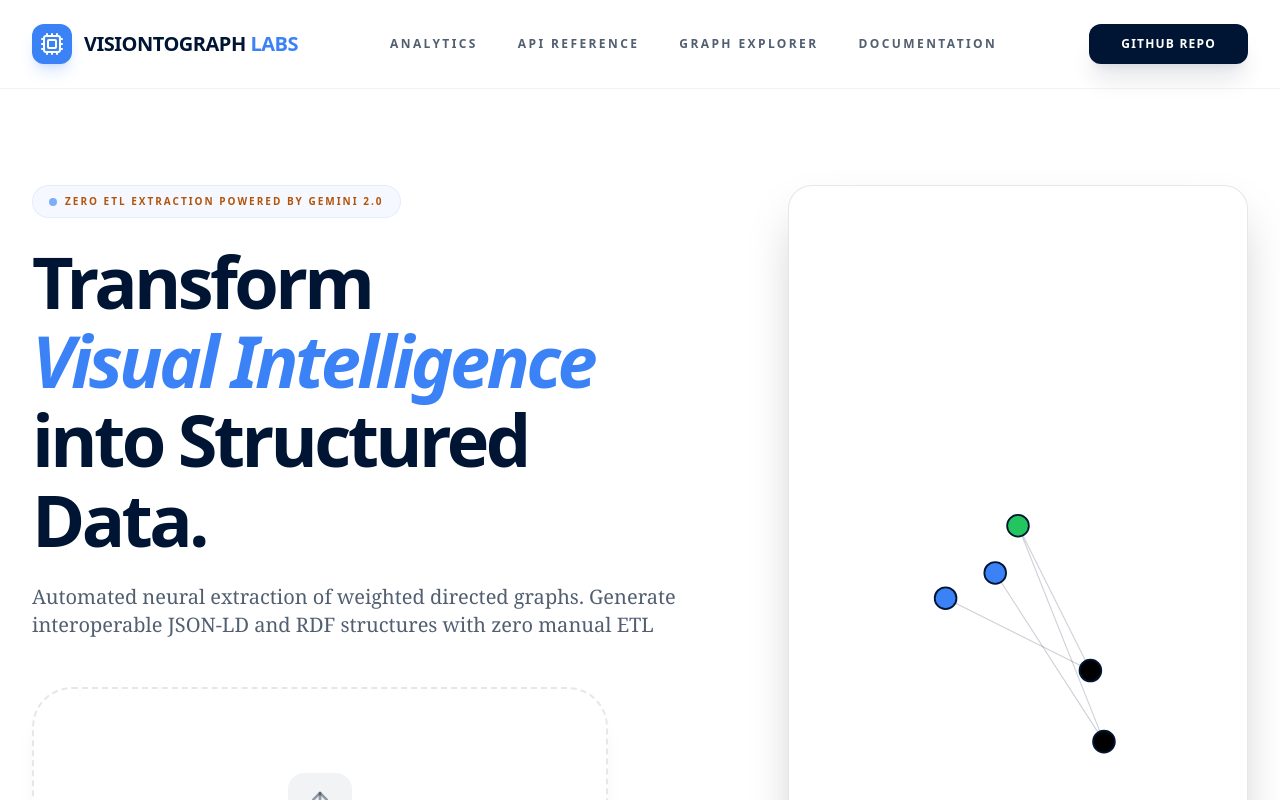
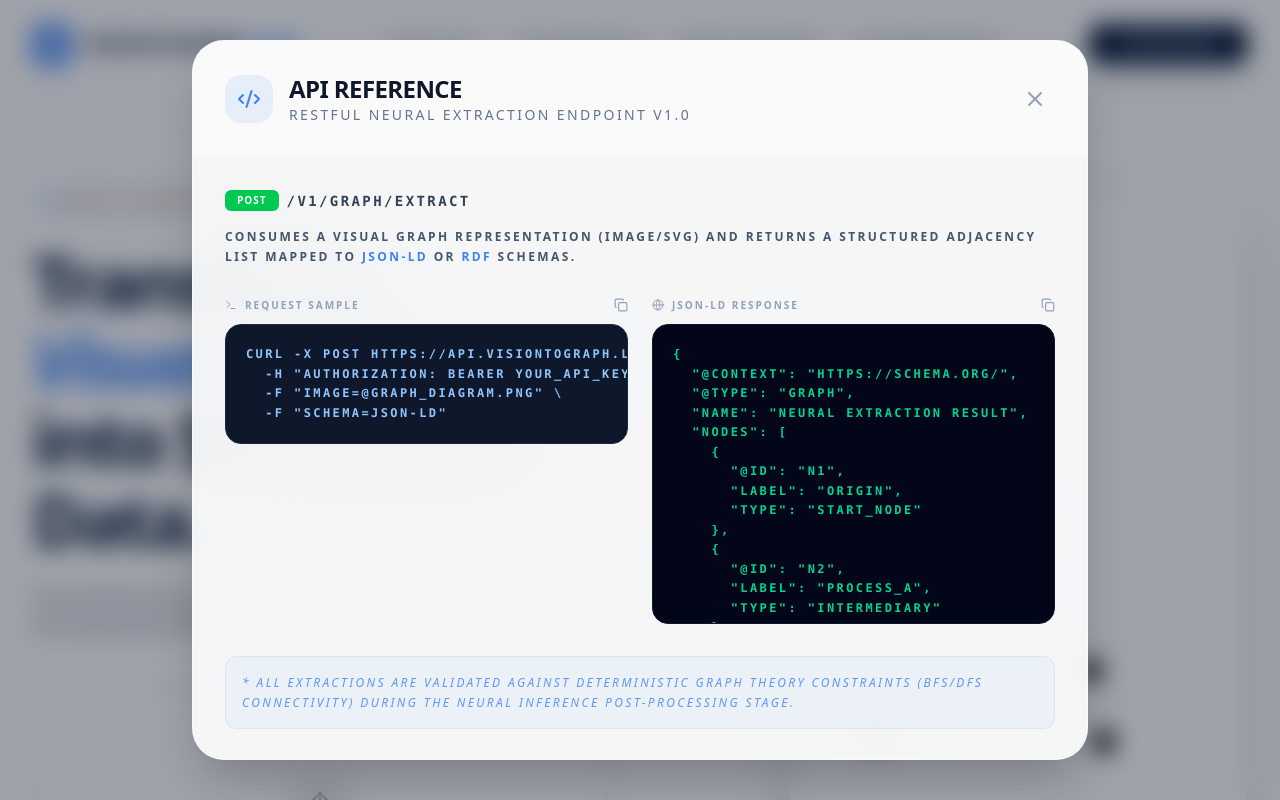
Before and after one commit to YenliGM/Vision-to-Graph-AI-Powered-Search-Engine, a React app in the folder final_project/frontend/: page / in a window 1280 px wide. Both pictures are taken after a click on the button "API REFERENCE". Shown: the top 800 px of the page. Built offline with nearby package versions, Linux system fonts and the light colour scheme; the HTML template or start-up script is replaced by a standard one; a web font is replaced by a local one.

Commit message:
API Reference Component

```diff
--- /dev/null
+++ b/final_project/frontend/src/components/ApiReferenceModal.jsx
@@ -0,0 +1,130 @@
+import React from 'react';
+import { motion, AnimatePresence } from 'framer-motion';
+import { X, Code2, Terminal, Globe, Copy } from 'lucide-react';
+
+/**
+ * ApiReferenceModal - A technical deep-dive into the Vision-to-Graph API.
+ * Designed for recruiters and technical leads to evaluate system architecture.
+ */
+const ApiReferenceModal = ({ isOpen, onClose }) => {
+  const sampleRequest = `curl -X POST https://api.visiontograph.labs/v1/extract \\
+  -H "Authorization: Bearer YOUR_API_KEY" \\
+  -F "image=@graph_diagram.png" \\
+  -F "schema=json-ld"`;
+
+  const sampleResponse = {
+    "@context": "https://schema.org/",
+    "@type": "Graph",
+    "name": "Neural Extraction Result",
+    "nodes": [
+      { "@id": "n1", "label": "Origin", "type": "start_node" },
+      { "@id": "n2", "label": "Process_A", "type": "intermediary" }
+    ],
+    "edges": [
+      { "source": "n1", "target": "n2", "weight": 1.5, "directed": true }
+    ],
+    "metadata": { "inference_engine": "gemini-2.0-flash", "confidence": 0.98 }
+  };
+
+  return (
+    <AnimatePresence>
+      {isOpen && (
+        <div className="fixed inset-0 z-[60] flex items-center justify-center p-4 md:p-6">
+          {/* Backdrop */}
+          <motion.div
+            initial={{ opacity: 0 }}
+            animate={{ opacity: 1 }}
+            exit={{ opacity: 0 }}
+            onClick={onClose}
+            className="absolute inset-0 bg-slate-900/40 backdrop-blur-md"
+          />
+
+          {/* Modal Card */}
+          <motion.div
+            initial={{ scale: 0.9, opacity: 0, y: 20 }}
+            animate={{ scale: 1, opacity: 1, y: 0 }}
+            exit={{ scale: 0.9, opacity: 0, y: 20 }}
+            className="relative w-full max-w-4xl max-h-[90vh] bg-white/90 backdrop-blur-2xl rounded-[2rem] shadow-2xl border border-white/50 overflow-hidden flex flex-col"
+          >
+            {/* Modal Header */}
+            <div className="p-6 md:p-8 border-b border-slate-100 flex justify-between items-center bg-white/50">
+              <div className="flex items-center gap-4">
+                <div className="p-3 bg-brand-blue/10 rounded-2xl">
+                  <Code2 className="text-brand-blue w-6 h-6" />
+                </div>
+                <div>
+                  <h2 className="text-2xl font-bold text-slate-900 tracking-tight">API Reference</h2>
+                  <p className="text-sm text-slate-500 font-medium">RESTful Neural Extraction Endpoint v1.0</p>
+                </div>
+              </div>
+              <button onClick={onClose} className="p-2 hover:bg-slate-100 rounded-full transition-colors">
+                <X size={24} className="text-slate-400" />
+              </button>
+            </div>
+
+            {/* Modal Content - Scrollable */}
+            <div className="p-6 md:p-8 overflow-y-auto space-y-8 custom-scrollbar">
+
+              {/* Endpoint Detail */}
+              <section className="space-y-4">
+                <div className="flex items-center gap-2">
+                  <span className="px-3 py-1 bg-green-500 text-white text-[10px] font-black rounded-md uppercase tracking-widest">POST</span>
+                  <code className="text-sm font-mono font-bold text-slate-700">/v1/graph/extract</code>
+                </div>
+                <p className="text-slate-600 leading-relaxed">
+                  Consumes a visual graph representation (Image/SVG) and returns a structured adjacency list mapped to
+                  <span className="font-semibold text-brand-blue"> JSON-LD</span> or <span className="font-semibold text-brand-blue">RDF</span> schemas.
+                </p>
+              </section>
+
+              {/* Code Blocks Grid */}
+              <div className="grid grid-cols-1 lg:grid-cols-2 gap-6">
+
+                {/* Request Example */}
+                <div className="space-y-3">
+                  <div className="flex justify-between items-center">
+                    <span className="text-[10px] font-bold text-slate-400 uppercase tracking-[0.2em] flex items-center gap-2">
+                      <Terminal size={12} /> Request Sample
+                    </span>
+                    <button className="text-slate-400 hover:text-brand-blue transition-colors"><Copy size={14}/></button>
+                  </div>
+                  <div className="bg-slate-900 rounded-2xl p-5 overflow-x-auto border border-slate-800 shadow-inner">
+                    <pre className="text-blue-300 font-mono text-xs leading-relaxed">
+                      {sampleRequest}
+                    </pre>
+                  </div>
+                </div>
+
+                {/* Response Example */}
+                <div className="space-y-3">
+                  <div className="flex justify-between items-center">
+                    <span className="text-[10px] font-bold text-slate-400 uppercase tracking-[0.2em] flex items-center gap-2">
+                      <Globe size={12} /> JSON-LD Response
+                    </span>
+                    <button className="text-slate-400 hover:text-brand-blue transition-colors"><Copy size={14}/></button>
+                  </div>
+                  <div className="bg-slate-950 rounded-2xl p-5 overflow-x-auto border border-slate-900 shadow-inner max-h-[300px]">
+                    <pre className="text-emerald-400 font-mono text-xs leading-relaxed">
+                      {JSON.stringify(sampleResponse, null, 2)}
+                    </pre>
+                  </div>
+                </div>
+
+              </div>
+
+              {/* Technical Footnote */}
+              <div className="p-4 bg-brand-blue/5 border border-brand-blue/10 rounded-xl">
+                <p className="text-xs text-brand-blue/80 font-medium leading-relaxed italic">
+                  * All extractions are validated against deterministic graph theory constraints (BFS/DFS connectivity)
+                  during the neural inference post-processing stage.
+                </p>
+              </div>
+            </div>
+          </motion.div>
+        </div>
+      )}
+    </AnimatePresence>
+  );
+};
+
+export default ApiReferenceModal;
--- a/final_project/frontend/src/components/VisionToGraphDashboard.jsx
+++ b/final_project/frontend/src/components/VisionToGraphDashboard.jsx
@@ -15,7 +15,9 @@ import {
 import GraphVisualizer from './GraphVisualizer';
 import TermsModal from './TermsModal';
 import AnalyticsDrawer from './AnalyticsDrawer';
+import ApiReferenceModal from './ApiReferenceModal'
 import { EXTERNAL_LINKS } from '../config/constants';
+
 
 /**
  * @description Professional Error Management Component
@@ -41,6 +43,7 @@ const VisionToGraphDashboard = () => {
   const [isMenuOpen, setIsMenuOpen] = useState(false); // Mobile menu state
   const [isTermsOpen, setIsTermsOpen] = useState(false); // Terms modal state
   const [isAnalyticsOpen, setIsAnalyticsOpen] = useState(false); // Analytics drawer state
+  const [isApiOpen, setIsApiOpen] = useState(false); // API Reference modal state
 
   const handleFileUpload = useCallback(async (e) => {
     const file = e.target.files[0];
@@ -83,7 +86,8 @@ const VisionToGraphDashboard = () => {
               <button
                 key={item}
                 onClick={() => {
-                  if (item === 'Analytics') setIsAnalyticsOpen(true);
+                  if (item === 'Analytics') setIsAnalyticsOpen(true); // Hook up the Analytics Drawer
+                  if (item === 'Api Reference') setIsApiOpen(true); // Hook up the API Reference
                   // Add logic for other buttons here in future commits
               }}
                 className="text-xs font-bold uppercase tracking-[0.2em] text-text-sub hover:text-brand-blue transition-colors cursor-pointer bg-transparent border-none p-0"
@@ -130,6 +134,7 @@ const VisionToGraphDashboard = () => {
                     // Small delay ensures the menu starts closing before the drawer slides in
                       setTimeout(() => setIsAnalyticsOpen(true), 150);
                     }
+                    if (item === 'Api Reference') setIsApiOpen(true); // Hook up the API Reference
                     // Add logic for other buttons here in future commits
                   }}
                   className="text-sm font-bold uppercase tracking-[0.2em] text-text-sub hover:text-brand-blue transition-colors cursor-pointer bg-transparent border-none p-0"
@@ -250,6 +255,7 @@ const VisionToGraphDashboard = () => {
           </div>
           <TermsModal isOpen={isTermsOpen} onClose={() => setIsTermsOpen(false)} />
           <AnalyticsDrawer isOpen={isAnalyticsOpen} onClose={() => setIsAnalyticsOpen(false)} />
+          <ApiReferenceModal isOpen={isApiOpen} onClose={() => setIsApiOpen(false)} />
         </footer>
       </div>
     </div>
```
